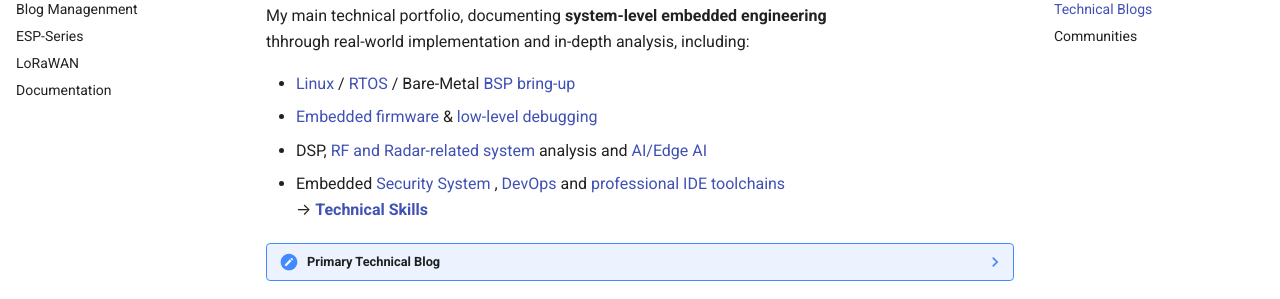
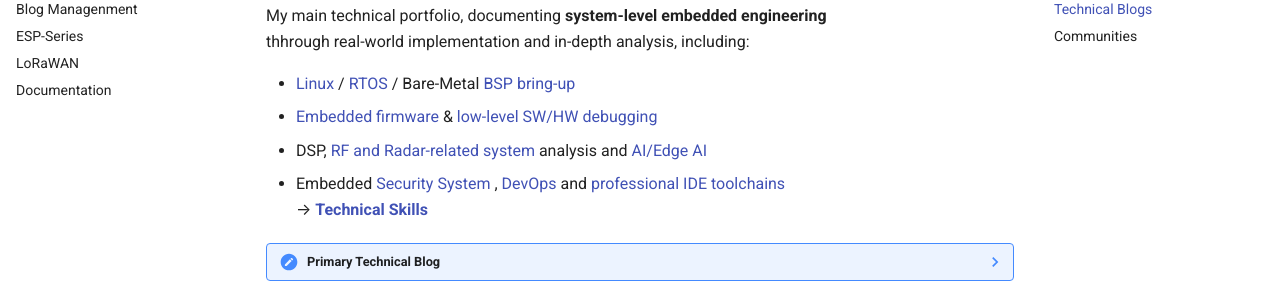
Before and after one commit to JeonghunLee/JeonghunLee.github.io, an MkDocs documentation site: the page built from docs/index.md, in a window 1280 px wide and 900 px high, scrolled down 925 px. Shown: the part 153-452 px from the top of the window. Built offline with MkDocs 1.6.1 and Material for MkDocs 9.7.7, drawn with Linux system fonts in a browser that asks for light colours; comment, search, counter and statistics services are not loaded.

Commit message:
update it

```diff
--- a/docs/index.md
+++ b/docs/index.md
@@ -46,7 +46,7 @@ My main technical portfolio, documenting **system-level embedded engineering**
 thhrough real-world implementation and in-depth   analysis, including:
 
 * [Linux](project_technical_skills.md#technical-blog-bsp-yocto) / [RTOS](project_technical_skills.md#technical-blog-bsp-sram) / Bare-Metal [BSP bring-up](project_technical_skills.md#technical-blog-bsp-bringup)
-* [Embedded firmware](project_technical_skills.md#technical-blog-bsp-main) & [low-level debugging](project_technical_skills.md#technical-blog-bsp-debug)
+* [Embedded firmware](project_technical_skills.md#technical-blog-bsp-main) & [low-level SW/HW debugging](project_technical_skills.md#technical-blog-bsp-debug)
 * DSP, [RF and Radar-related system](project_technical_skills.md#technical-blog-rf) analysis and [AI/Edge AI](project_technical_skills.md#technical-blog-ai)
 * Embedded [Security System](project_technical_skills.md#technical-blog-security) , [DevOps](project_technical_skills.md#technical-blog-devops) and [professional IDE toolchains](project_technical_skills.md#technical-blog-ide)
 → **[Technical Skills](project_technical_skills.md)**
```
